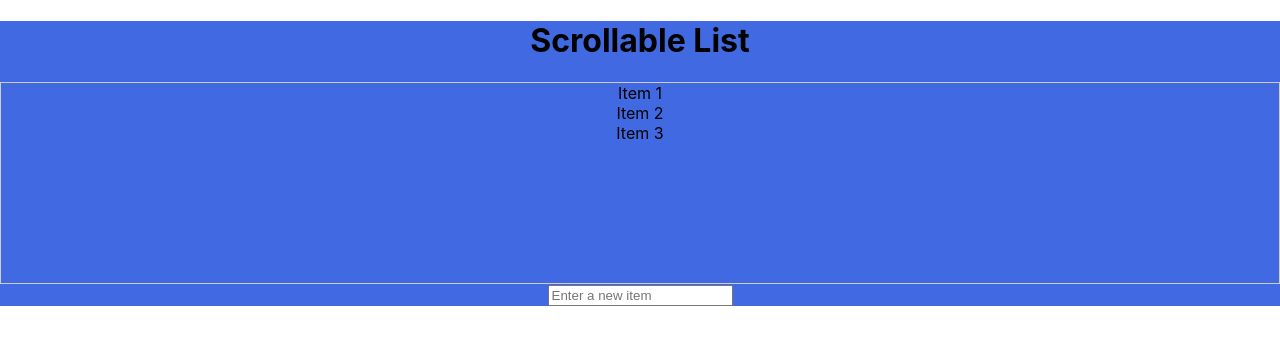
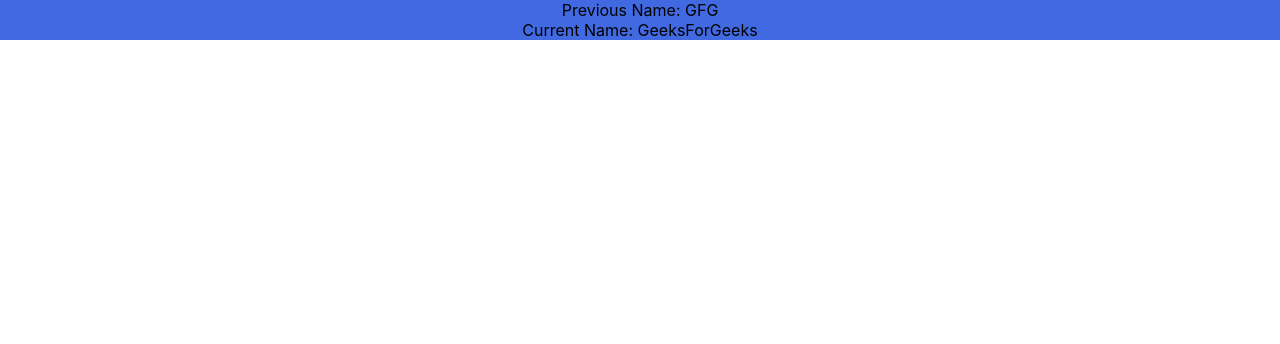
Before and after one commit to moloy900/react-pratice-app-1, a React (Create React App) app: page / in a window 1280 px wide. Shown: the top 344 px of the page. Built offline with nearby package versions, Linux system fonts and the light colour scheme.

Commit message:
Get-Snapshot-Before-Update

```diff
--- a/src/life-cycle-methods/getsnapshotbeforeupdate.js
+++ b/src/life-cycle-methods/getsnapshotbeforeupdate.js
@@ -1,75 +1,41 @@
-import React, { Component } from "react";
+import React from 'react';
+class GetSnapshotBeforeUpdate extends React.Component {
 
-class GetSnapshotBeforeUpdate extends Component {
-  constructor(props) {
-    super(props);
+// Initializing the state
+constructor(){
+  super()
   this.state = {
-      items: [],
-      newMessage: "",
+    name: 'GFG',
   };
-    this.listRef = React.createRef();
+
 }
+componentDidMount() {
 
-  componentDidMount() {
-    // Simulate adding items to the list over time.
-    this.interval = setInterval(() => {
-      const { items } = this.state;
-      this.setState({
-        items: [...items, `Item ${items.length + 1}`],
-      });
+	// Changing the state after 1 sec
+	setTimeout(() => {
+	this.setState({ name: 'GeeksForGeeks' });
 	}, 2000);
 }
 
-  componentWillUnmount() {
-    clearInterval(this.interval);
+getSnapshotBeforeUpdate(prevProps, prevState) {
+
+	// Displaying the previous value of the state
+	document.getElementById('prev').innerHTML =
+	'Previous Name: ' + prevState.name;
 }
 
-  getSnapshotBeforeUpdate(prevProps, prevState) {
-    // Check if new items were added to the list.
-    if (prevState.items.length < this.state.items.length) {
-      // Capture the current scroll position before the update.
-      const list = this.listRef.current;
-      return list.scrollHeight - list.scrollTop;
-    }
-    return null;
+componentDidUpdate() {
+
+	// Displaying the current value of the state
+	document.getElementById('new').innerHTML =
+	'Current Name: ' + this.state.name;
 }
 
-  componentDidUpdate(prevProps, prevState, snapshot) {
-    // If there was a snapshot (scroll position), adjust it after the update.
-    if (snapshot !== null) {
-      const list = this.listRef.current;
-      list.scrollTop = list.scrollHeight - snapshot;
-    }
-  }
-
-  handleInputChange = (e) => {
-    this.setState({ newMessage: e.target.value });
-  };
-
 render() {
-    const { items, newMessage } = this.state;
-
 	return (
 	<div>
-        <h1>Scrollable List</h1>
-        <div
-          ref={this.listRef}
-          style={{
-            height: "200px",
-            overflowY: "auto",
-            border: "1px solid #ccc",
-          }}
-        >
-          {items.map((item, index) => (
-            <div key={index}>{item}</div>
-          ))}
-        </div>
-        <input
-          type="text"
-          placeholder="Enter a new item"
-          value={newMessage}
-          onChange={this.handleInputChange}
-        />
+		<div id="prev"></div>
+		<div id="new"></div>
 	</div>
 	);
 }
```
Lines whose indentation alone changed are shown as unchanged.
